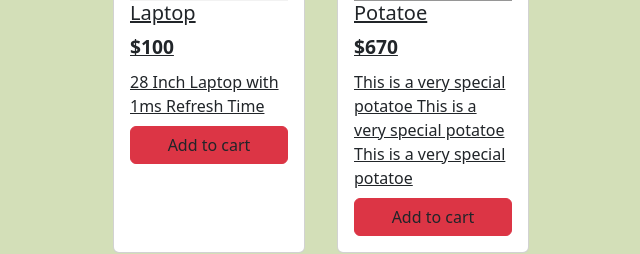
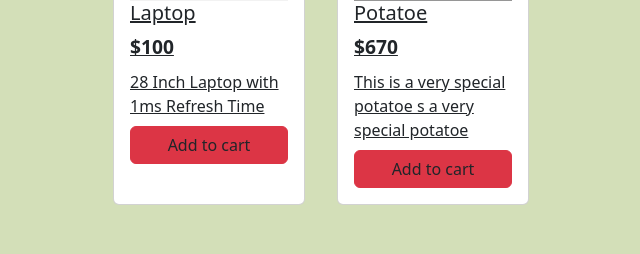
Before and after one commit to MidoraSolos/e-buy, a React (Vite) app in the folder e-buy-front/: page / in a window 1280 px wide. Shown: the part 254-508 px from the top of the page, without its empty margins (319-959 px from the left). Built offline with nearby package versions, Linux system fonts and the light colour scheme; grey boxes are pictures that could not be loaded.

Commit message:
main page

```diff
--- a/e-buy-front/src/Components/MainPage.jsx
+++ b/e-buy-front/src/Components/MainPage.jsx
@@ -17,7 +17,7 @@ const MainPage = (props) => {
 				imgUrl="src/assets/background1.png"
 				productName="Potatoe"
 				price="$670"
-				text="This is a very special potatoe This is a very special potatoe This is a very special potatoe"
+				text="This is a very special potatoe s a very special potatoe"
 			/>
 		</div>
 	);
```
